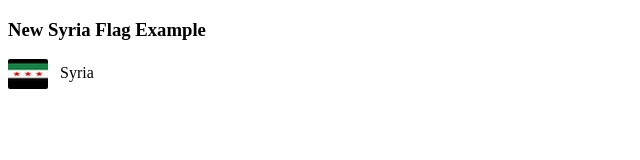
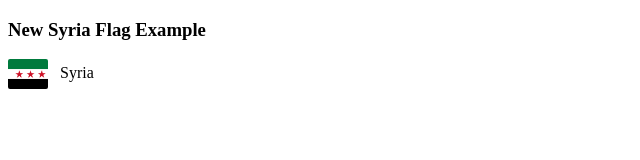
Before and after one commit to azizk9/fla-flag-new-syria, a plain HTML site: page index.html in a window 1280 px wide. Shown: the full height of the page, 0-640 px from the left. Drawn offline with Linux system fonts and the light colour scheme.

Commit message:
Update style.css

```diff
--- a/style.css
+++ b/style.css
@@ -2,7 +2,7 @@
   display: inline-block;
   width: 40px;
   height: 30px;
-  background-image: url('https://cdn.jsdelivr.net/gh/azizk9/fla-flag-new-syria/fa-flag-new-syria-final.png');
+  background-image: url('https://cdn.jsdelivr.net/gh/azizk9/fla-flag-new-syria/New_flag_of_Syria.png');
 
   background-size: cover;
   margin-right: 8px;
```
